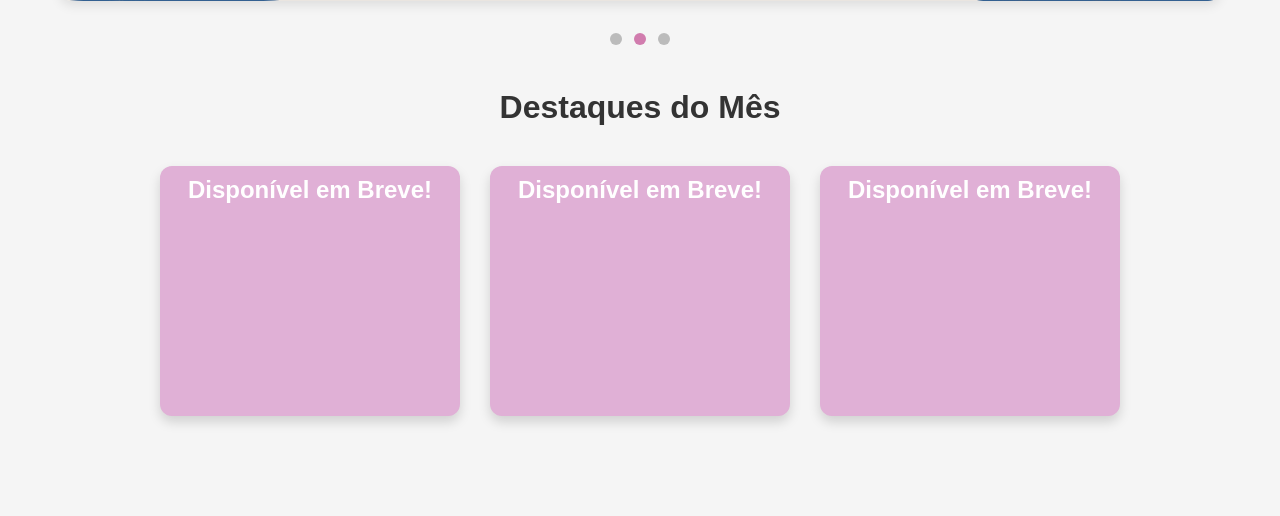
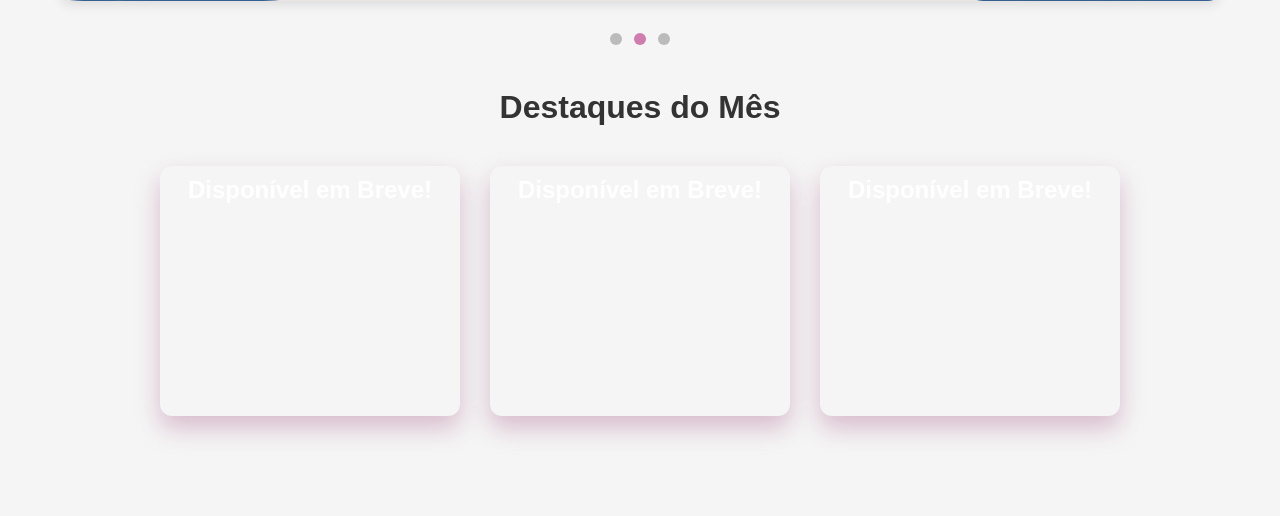
Before and after one commit to gilopesr/software_livraria, a Flask app: page / in a window 1280 px wide. Shown: the part 481-997 px from the top of the page. Run offline with Flask 3, Linux system fonts and the light colour scheme.

Commit message:
Update style.css

```diff
--- a/static/style.css
+++ b/static/style.css
@@ -390,7 +390,7 @@ h2.section-title {
 }
 
 .highlight-card {
-    background-color: var(--color-highlight-card);
+    background-color: var(#bbb);
     width: 30%;
     max-width: 300px;
     height: 250px;
@@ -402,9 +402,15 @@ h2.section-title {
     color: white;
     font-size: 1.5rem;
     font-weight: bold;
-    box-shadow: 0 6px 12px rgba(0,0,0,0.15);
-    transition: transform 0.3s;
+    box-shadow: 0px 12px 24px #bb82a37e;
+    transition: transform 0.3s ease-in-out;
     padding: 10px;
+
+}
+
+.highlight-card:hover {
+    transform: scale(1.05); /* Aumenta o card em 5% */
+    cursor: pointer;
 }
 
 .book-cover-simple {
```
